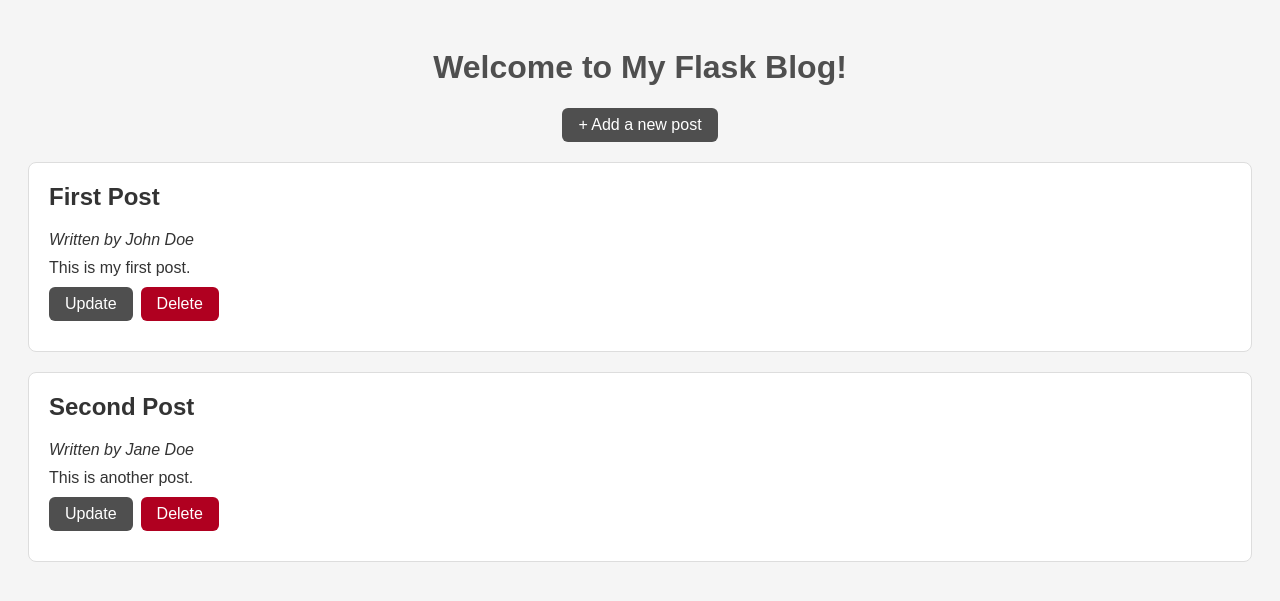
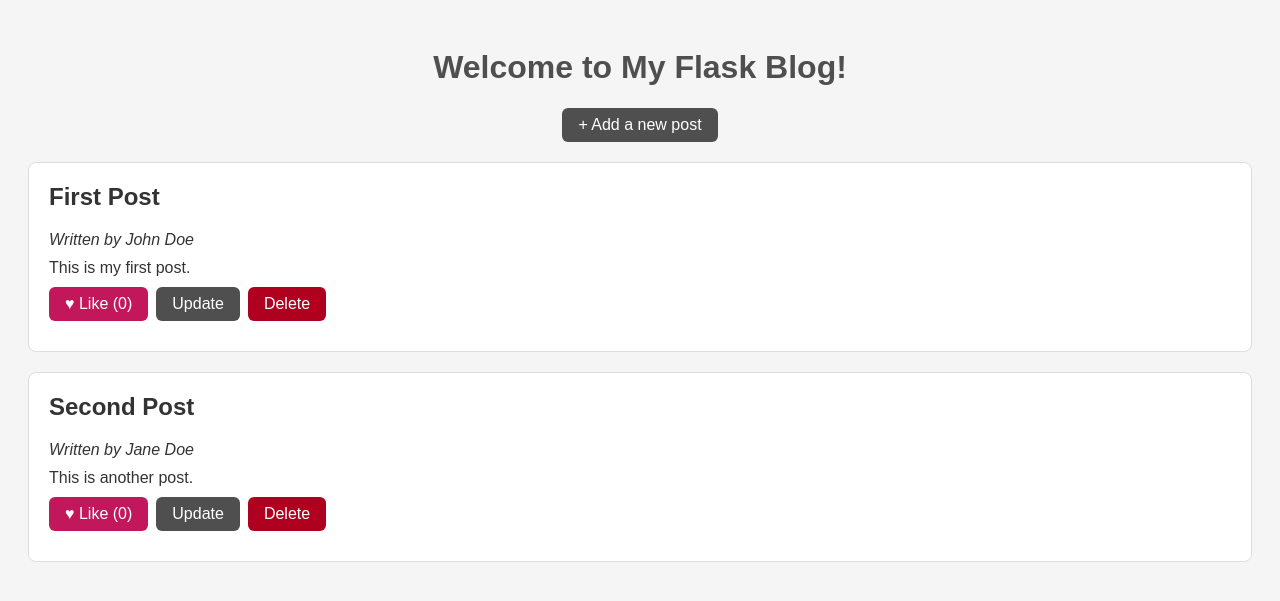
Before and after one commit to schemann/flask-blog, a Flask app: page / in a window 1280 px wide. Shown: the top 601 px of the page. Run offline with Flask 3, Linux system fonts and the light colour scheme.

Commit message:
bonus: like button and like route per post

```diff
--- a/app.py
+++ b/app.py
@@ -64,6 +64,7 @@ def add():
             "author": author,
             "title": title,
             "content": content,
+            "likes": 0,
         })
         save_posts(blog_posts)
         return redirect(url_for('index'))
@@ -105,5 +106,17 @@ def update(post_id):
 
     return render_template('update.html', post=post)
 
+
+@app.route('/like/<int:post_id>')
+def like(post_id):
+    """Add one like to the post with this id and go back to the home page."""
+    blog_posts = load_posts()
+    post = fetch_post_by_id(post_id, blog_posts)
+    if post is None:
+        return "Post not found", 404
+    post["likes"] = post.get("likes", 0) + 1
+    save_posts(blog_posts)
+    return redirect(url_for('index'))
+
 if __name__ == '__main__':
     app.run(host="0.0.0.0", port=5000, debug=True)
--- a/blog_posts.json
+++ b/blog_posts.json
@@ -1,4 +1,4 @@
 [
-    {"id": 1, "author": "John Doe", "title": "First Post", "content": "This is my first post."},
-    {"id": 2, "author": "Jane Doe", "title": "Second Post", "content": "This is another post."}
+    {"id": 1, "author": "John Doe", "title": "First Post", "content": "This is my first post.", "likes": 0},
+    {"id": 2, "author": "Jane Doe", "title": "Second Post", "content": "This is another post.", "likes": 0}
 ]
--- a/static/style.css
+++ b/static/style.css
@@ -88,3 +88,11 @@ h1 {
 .button-danger:hover {
     background-color: #8A0019;
 }
+
+.button-like {
+    background-color: #C2185B;
+}
+
+.button-like:hover {
+    background-color: #9C1349;
+}
--- a/templates/index.html
+++ b/templates/index.html
@@ -15,6 +15,7 @@
         <p><em>Written by {{ post.author }}</em></p>
         <p>{{ post.content }}</p>
         <p class="actions">
+            <a class="button button-like" href="{{ url_for('like', post_id=post.id) }}">&#9829; Like ({{ post.likes or 0 }})</a>
             <a class="button" href="{{ url_for('update', post_id=post.id) }}">Update</a>
             <a class="button button-danger" href="{{ url_for('delete', post_id=post.id) }}"
                onclick="return confirm('Delete this post?');">Delete</a>
```
